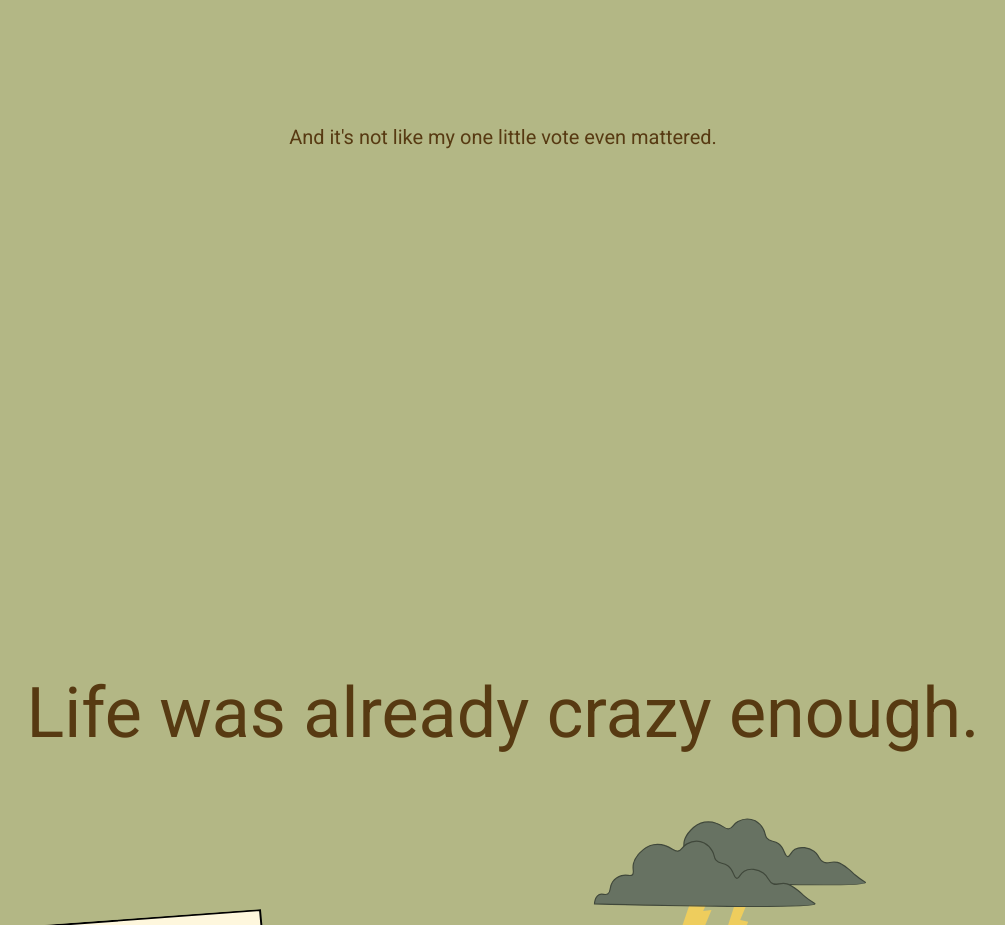
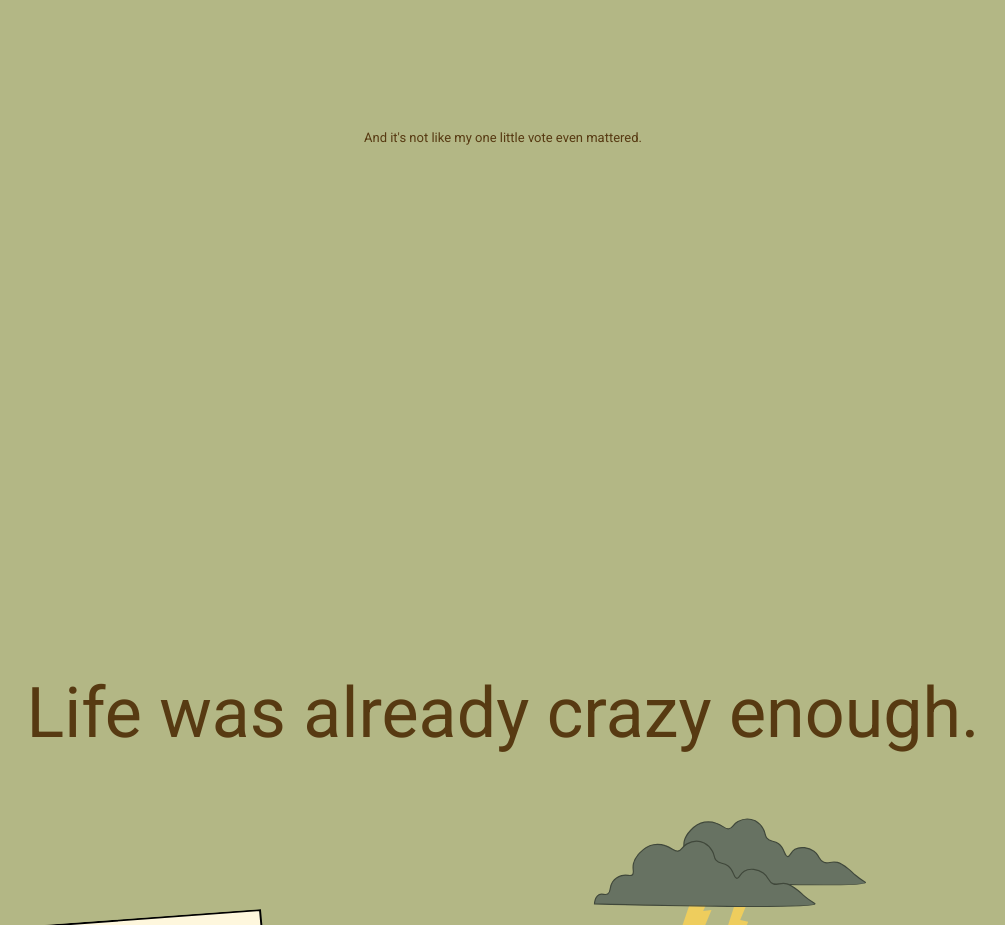
Before and after one commit to asewnath/shine_project_2020, a plain HTML site: page index.html in a window 1280 px wide. Shown: the part 4480-5405 px from the top of the page, without its empty margins (137-1142 px from the left). Drawn offline with nearby package versions, Linux system fonts and the light colour scheme; a script that the page names is missing.

Commit message:
test font px halved

```diff
--- a/proj_style.css
+++ b/proj_style.css
@@ -182,7 +182,7 @@ html, body {
 }
 #frame5_text{
     color: #573A12;
-    font-size: 20px;
+    font-size: small;
     font-family: 'Roboto', sans-serif;
 }
 
```
